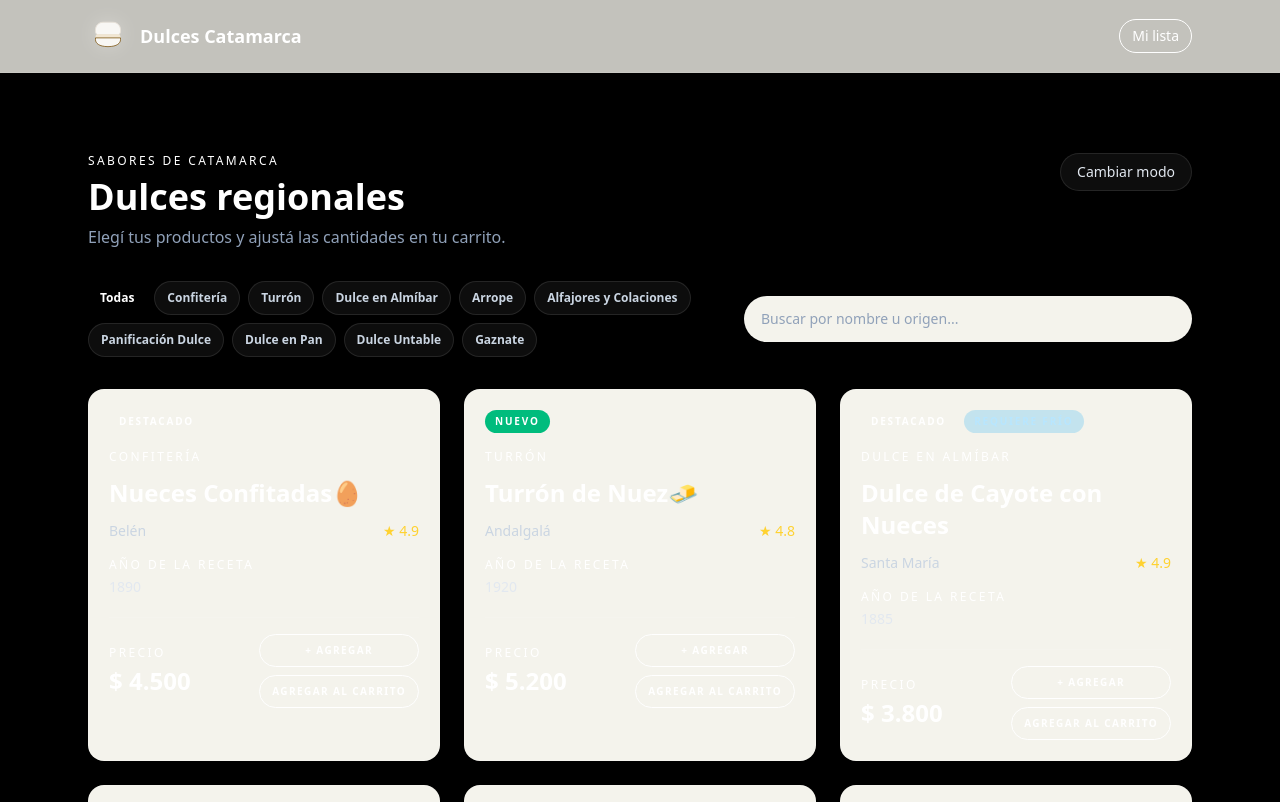
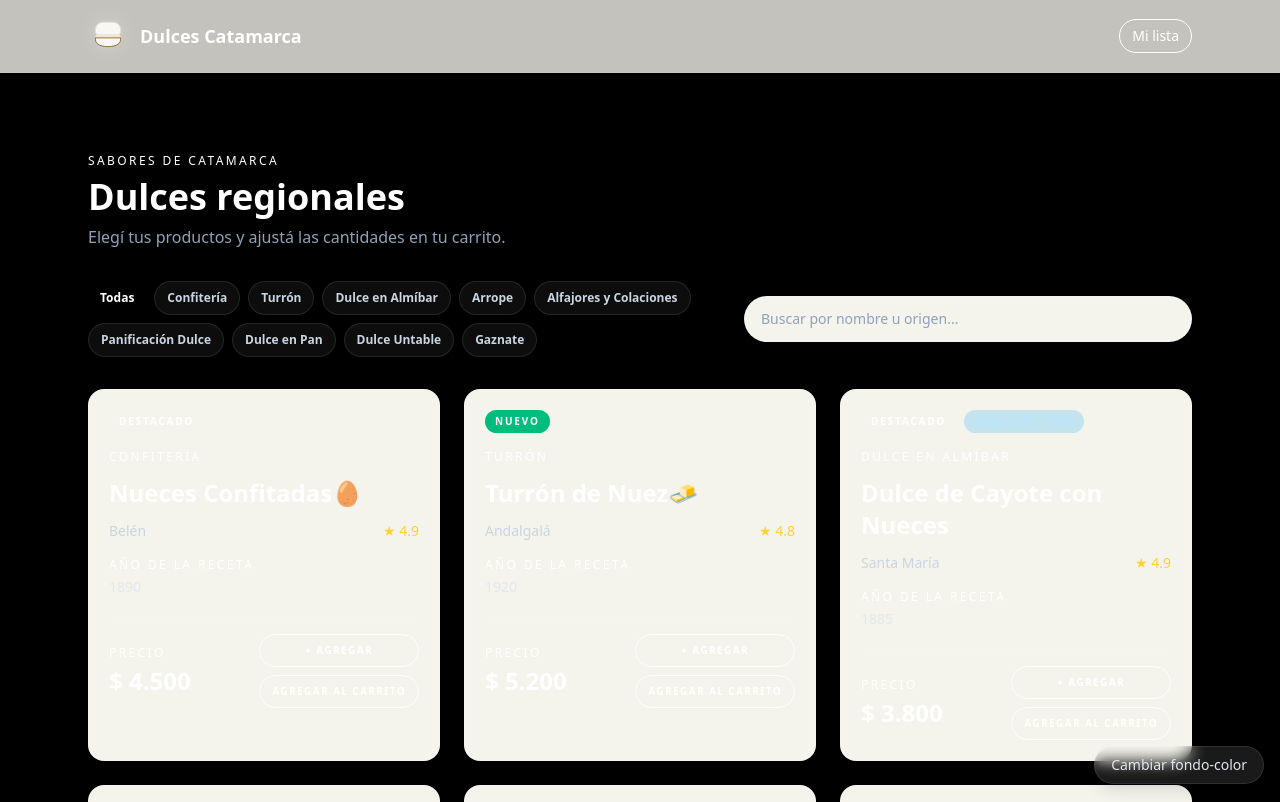
Before and after one commit to Mar-Jose/Nodo.c5.Sprint3, a React (Vite) app: page / in a window 1280 px wide. Shown: the top 802 px of the page. Built offline with nearby package versions, Linux system fonts and the light colour scheme.

Commit message:
botón en themeContext mejorado

```diff
--- a/src/App.jsx
+++ b/src/App.jsx
@@ -4,7 +4,6 @@ import CarritoItem from './components/CarritoItem'
 import DulceList from './components/DulceList'
 import Navbar from './components/layout/Navbar'
 import { useCarritoContext } from './context/carritoContext'
-import { useThemeContext } from './context/themeContext'
 import { formatearPrecio } from './utils/formato'
 
 function App() {
@@ -20,8 +19,6 @@ function App() {
     quitar,
     vaciar,
   } = useCarritoContext()
-  const { toggleDarkMode } = useThemeContext()
-
   const categorias = useMemo(
     () => ['Todas', ...new Set(dulcesCatamarca.map((item) => item.categoria))],
     []
@@ -65,13 +62,6 @@ function App() {
               <h1 className="mt-2 text-4xl font-bold">Dulces regionales</h1>
               <p className="mt-2 text-slate-400">Elegí tus productos y ajustá las cantidades en tu carrito.</p>
             </div>
-            <button
-              type="button"
-              onClick={toggleDarkMode}
-              className="rounded-full border border-white/10 bg-white/5 px-4 py-2 text-sm text-slate-200 transition hover:bg-white/10"
-            >
-              Cambiar modo
-            </button>
           </div>
 
           <div className="mb-8 flex flex-col gap-4 lg:flex-row lg:items-center lg:justify-between">
--- a/src/context/themeContext.jsx
+++ b/src/context/themeContext.jsx
@@ -14,6 +14,13 @@ export function ThemeProvider({ children }) {
     <ThemeContext.Provider value={{ toggleDarkMode }}>
       <div className={isDarkMode ? 'min-h-screen bg-black text-white' : 'min-h-screen bg-page text-heading'}>
         {children}
+        <button
+          type="button"
+          onClick={toggleDarkMode}
+          className="fixed bottom-4 right-4 z-50 rounded-full border border-white/10 bg-white/10 px-4 py-2 text-sm text-slate-200 shadow-lg backdrop-blur transition hover:bg-white/20"
+        >
+          Cambiar fondo-color
+        </button>
       </div>
     </ThemeContext.Provider>
   )
```
